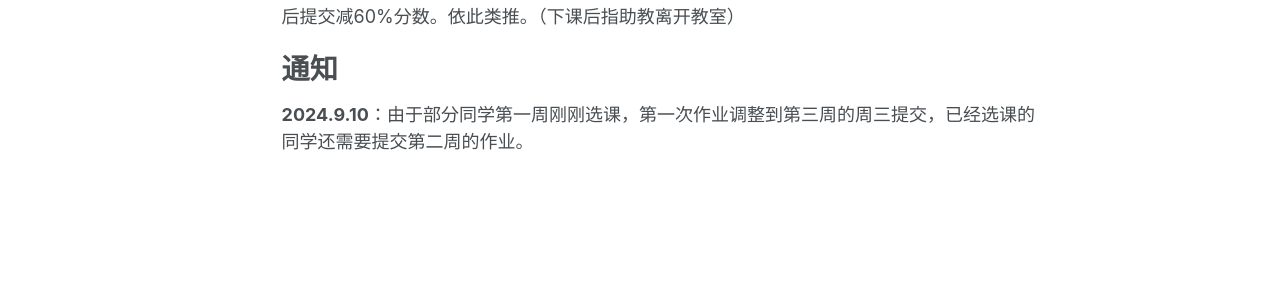
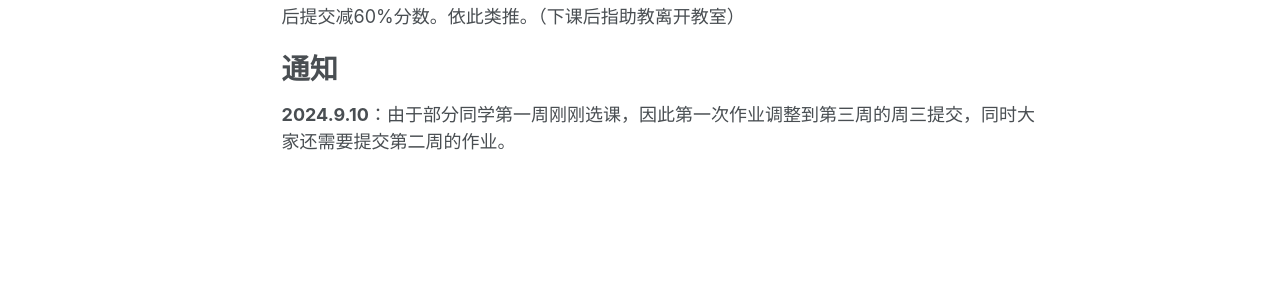
Before and after one commit to ZhouJikunn/ZhouJikunn.github.io, a Jekyll site: the page built from _pages/about.md, in a window 1280 px wide and 1249 px high. Shown: the part 672-967 px from the top of the window. Built offline with Jekyll 4.4.1, drawn with Linux system fonts in a browser that asks for light colours; some web fonts are replaced.

Commit message:
Update about.md

```diff
--- a/_pages/about.md
+++ b/_pages/about.md
@@ -28,4 +28,4 @@ redirect_from:
 
 通知
 ======
-**2024.9.10**：由于部分同学第一周刚刚选课，第一次作业调整到第三周的周三提交，已经选课的同学还需要提交第二周的作业。
+**2024.9.10**：由于部分同学第一周刚刚选课，因此第一次作业调整到第三周的周三提交，同时大家还需要提交第二周的作业。
```
